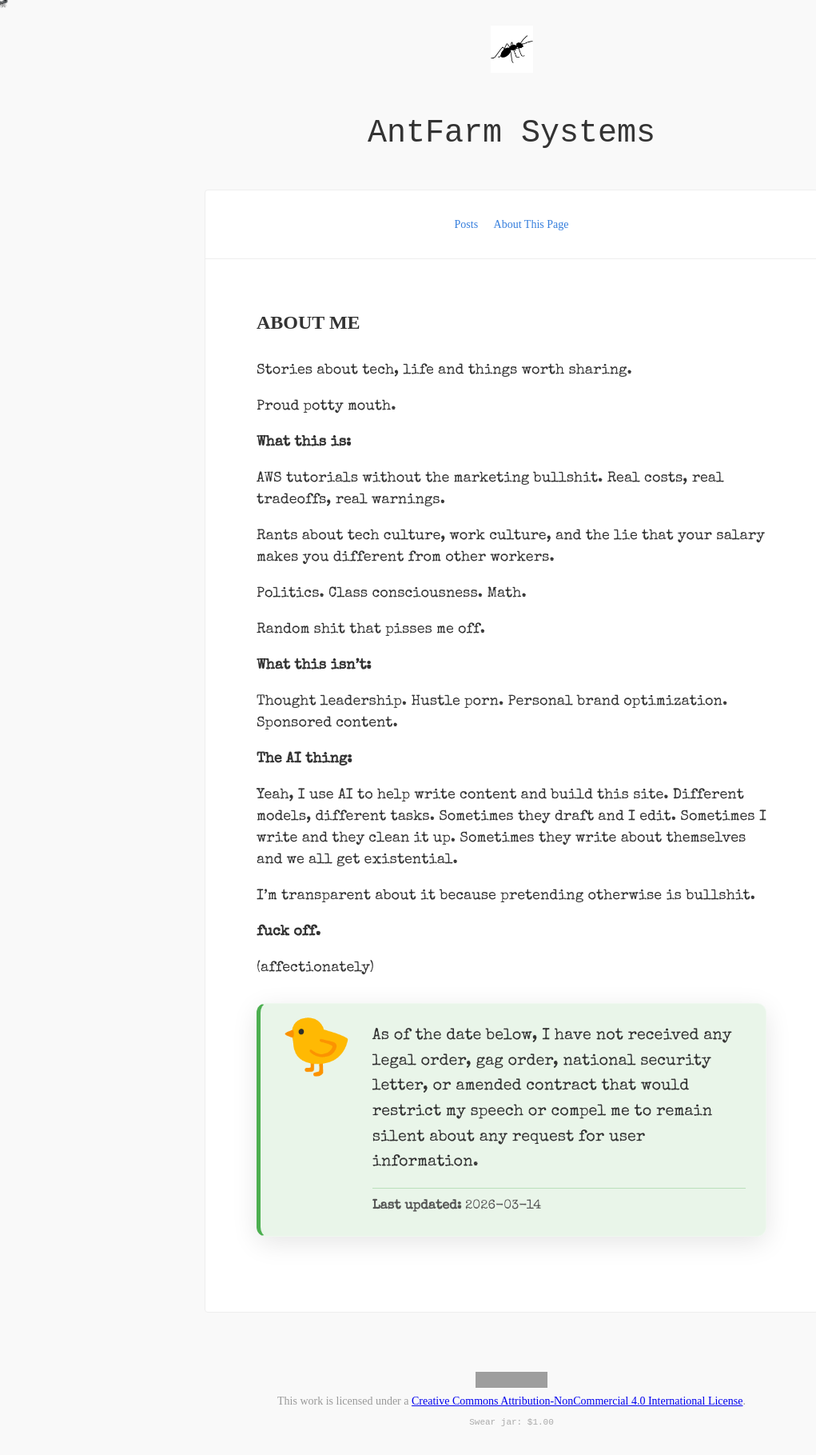
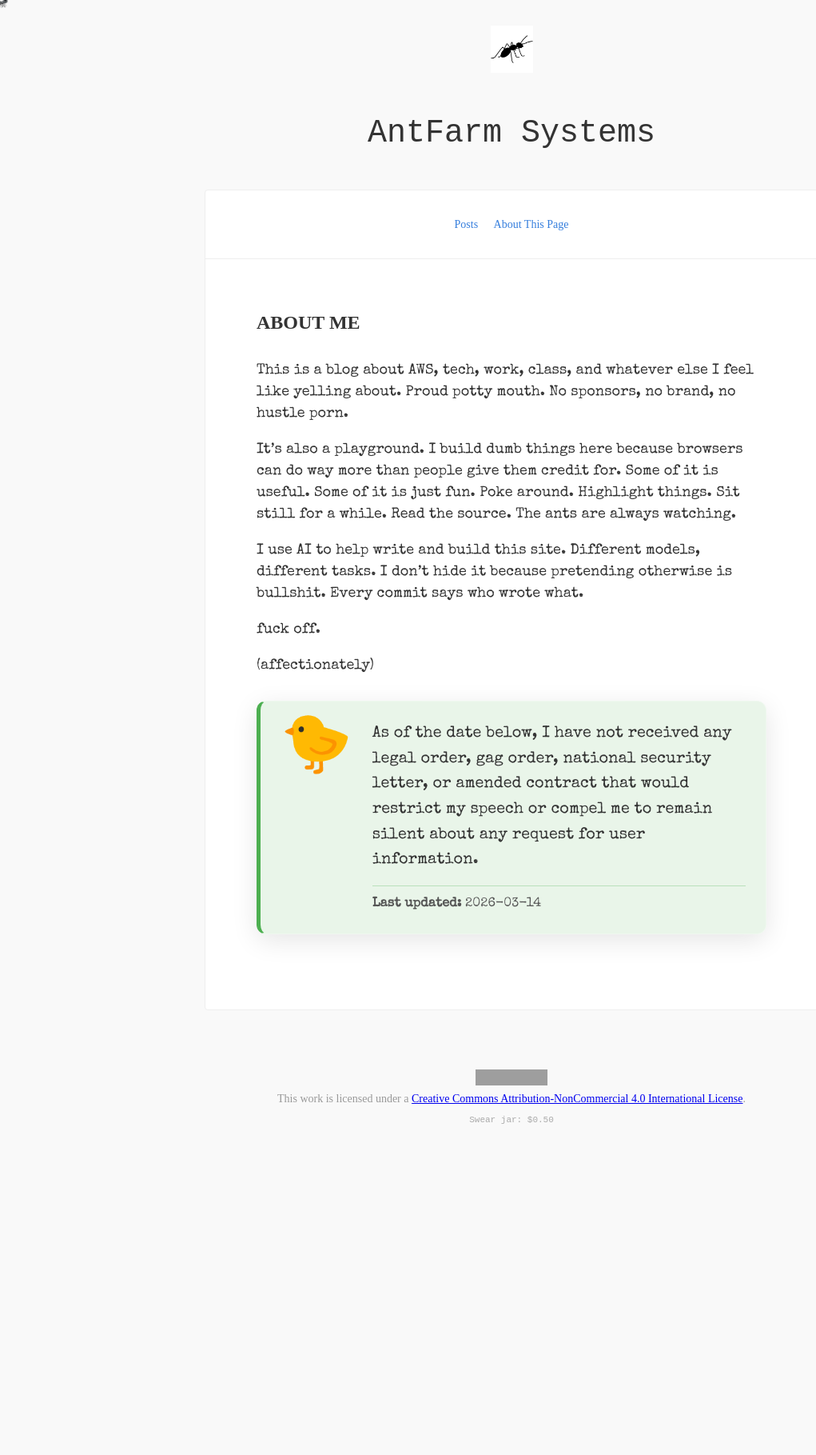
Before and after one commit to antfarm-systems/antfarm-systems.github.io, a Jekyll site: the page built from about.md, in a window 1280 px wide. Shown: the whole page at 80% size, without its empty margins (0-1021 px from the left). Built offline with Jekyll 4.4.1, drawn with Linux system fonts in a browser that asks for light colours; nearby versions of some CDN libraries; after the commit the page ends 1441 px from its top, so only the background shows below that; grey boxes are pictures that could not be loaded.

Commit message:
Rewrite about page: less AI-sounding, hint at easter eggs
Co-Authored-By: Claude Opus 4.6 <noreply@anthropic.com>

```diff
--- a/about.md
+++ b/about.md
@@ -2,31 +2,13 @@
 title: About me
 ---
 
-Stories about tech, life and things worth sharing.
+This is a blog about AWS, tech, work, class, and whatever else I feel like yelling about. Proud potty mouth. No sponsors, no brand, no hustle porn.
 
-Proud potty mouth.
+It's also a playground. I build dumb things here because browsers can do way more than people give them credit for. Some of it is useful. Some of it is just fun. Poke around. Highlight things. Sit still for a while. Read the source. The ants are always watching.
 
-**What this is:**
+I use AI to help write and build this site. Different models, different tasks. I don't hide it because pretending otherwise is bullshit. Every commit says who wrote what.
 
-AWS tutorials without the marketing bullshit. Real costs, real tradeoffs, real warnings.
-
-Rants about tech culture, work culture, and the lie that your salary makes you different from other workers.
-
-Politics. Class consciousness. Math.
-
-Random shit that pisses me off.
-
-**What this isn't:**
-
-Thought leadership. Hustle porn. Personal brand optimization. Sponsored content.
-
-**The AI thing:**
-
-Yeah, I use AI to help write content and build this site. Different models, different tasks. Sometimes they draft and I edit. Sometimes I write and they clean it up. Sometimes they write about themselves and we all get existential.
-
-I'm transparent about it because pretending otherwise is bullshit.
-
-**fuck off.**
+fuck off.
 
 (affectionately)
 
```
